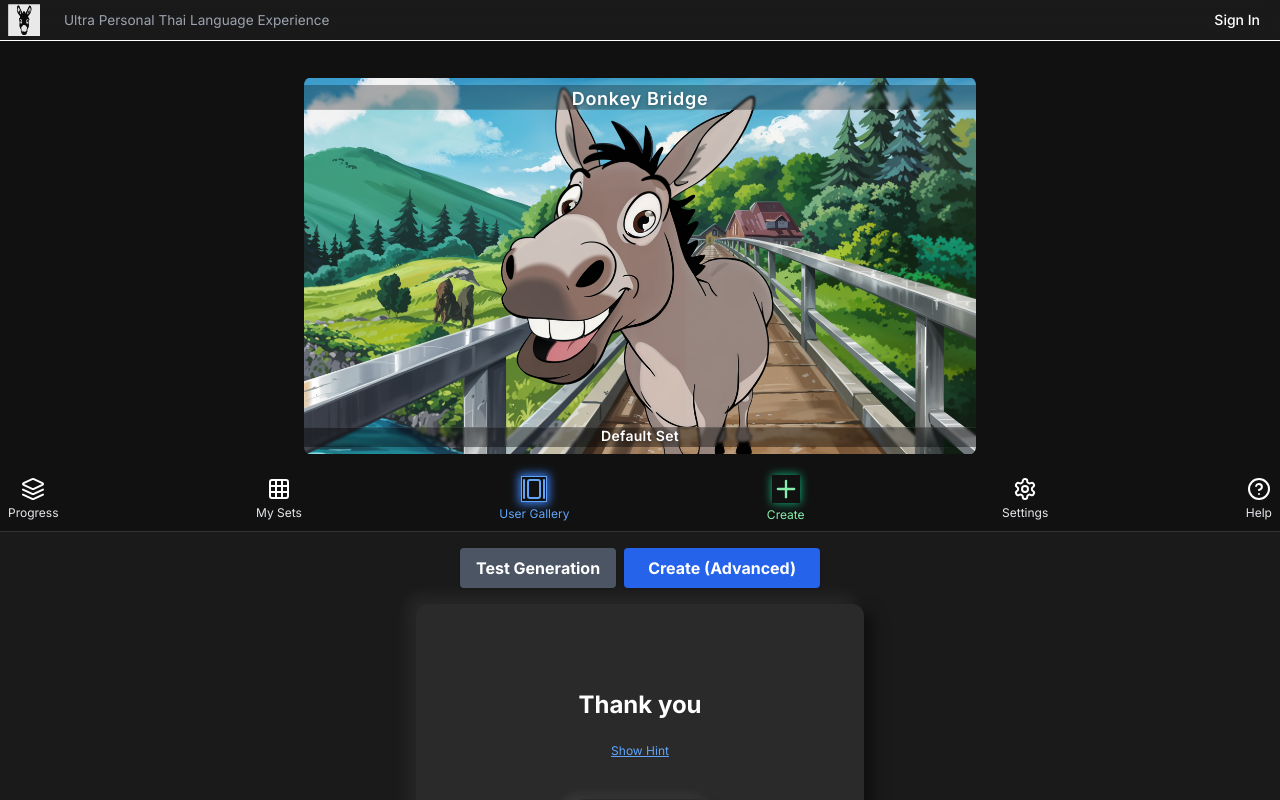
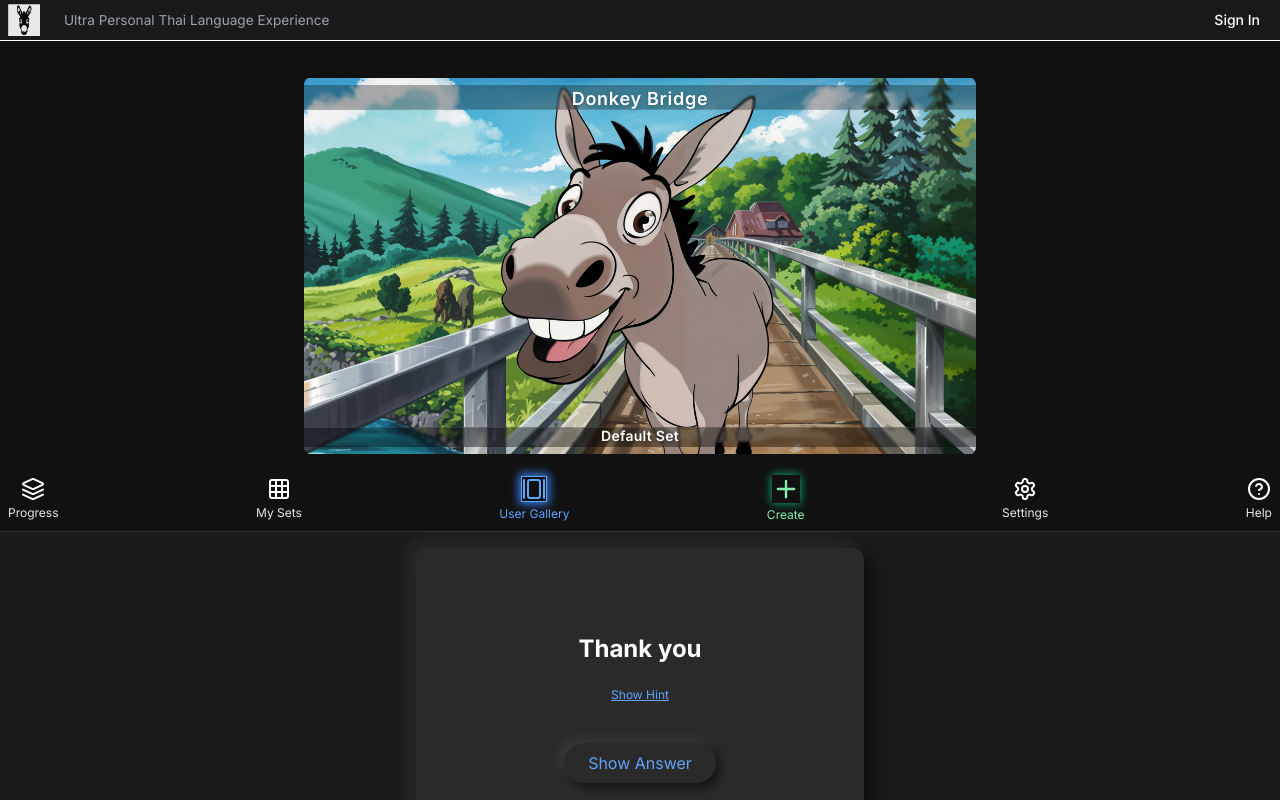
Before and after one commit to MaartenRischen/ThaiFlashcardsApp, a Next.js app: page / in a window 1280 px wide. Shown: the top 800 px of the page. Built offline with nearby package versions, Linux system fonts and the light colour scheme; no server answers.

Commit message:
refactor: move set wizard to plus button and remove test generation button

```diff
--- a/app/components/flashcard-page/FlashcardHeader.tsx
+++ b/app/components/flashcard-page/FlashcardHeader.tsx
@@ -11,6 +11,7 @@ interface FlashcardHeaderProps {
   onOpenSettings: () => void;
   onOpenSetManager: () => void;
   onOpenCards: () => void;
+  onOpenSetWizard: () => void;
 }
 
 export function FlashcardHeader({
@@ -18,6 +19,7 @@ export function FlashcardHeader({
   onOpenSettings,
   onOpenSetManager,
   onOpenCards,
+  onOpenSetWizard,
 }: FlashcardHeaderProps) {
   // Access the active set metadata to get the image URL
   const { availableSets, activeSetId } = useSet();
@@ -142,7 +144,7 @@ export function FlashcardHeader({
             {/* Create Set! */}
             <div className="flex flex-col items-center">
             <button
-              onClick={() => window.open('/set-wizard', '_blank')}
+              onClick={onOpenSetWizard}
                 className="neumorphic-icon-button text-xl text-green-300 shadow-[0_0_10px_#10B981]"
                 title="Create"
                 aria-label="Create"
--- a/app/page.tsx
+++ b/app/page.tsx
@@ -963,25 +963,8 @@ export default function ThaiFlashcards() {
         onOpenSettings={() => setIsSettingsModalOpen(true)}
         onOpenCards={() => setShowCardsModal(true)}
         onOpenSetManager={() => setIsManagementModalOpen(true)}
+        onOpenSetWizard={() => setShowSetWizardModal(true)}
       />
-
-      {/* NEW: Create (Advanced) Button */}
-      <div className="flex justify-center mt-4">
-        {/* TEMP: Test Generation Button */}
-        <button
-          className="neumorphic-button bg-gray-600 text-white font-bold px-4 py-2 rounded shadow hover:bg-gray-700 transition mr-2"
-          onClick={handleTestGenerationCallback}
-        >
-          Test Generation
-        </button>
-        {/* Existing Create (Advanced) Button */}
-        <button
-          className="neumorphic-button bg-blue-600 text-white font-bold px-6 py-2 rounded shadow hover:bg-blue-700 transition"
-          onClick={() => setShowSetWizardModal(true)}
-        >
-          Create (Advanced)
-        </button>
-      </div>
 
       {/* Show testGenResult for debugging - Refined conditional and type guards */}
       {typeof testGenResult === 'object' && testGenResult !== null && (
```
